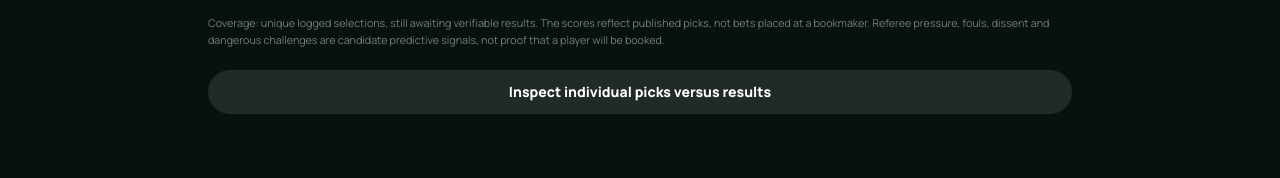
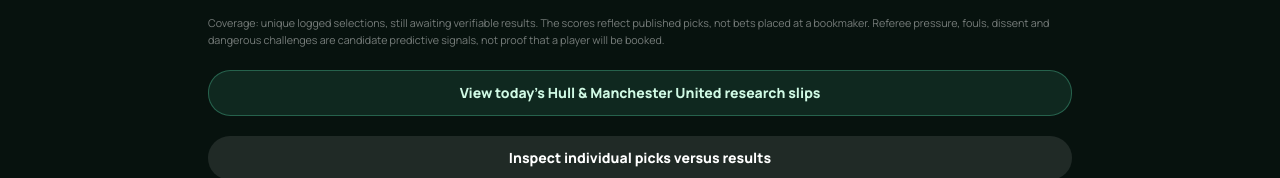
Before and after one commit to blineth/footballcards, a Next.js app: page /accuracy in a window 1280 px wide. Shown: the part 1690-1868 px from the top of the page. Built offline with nearby package versions, Linux system fonts and the light colour scheme; no server answers; the database is empty.

Commit message:
Link today's player picks and five-leg research slips from accuracy dashboard

```diff
--- a/app/accuracy/page.tsx
+++ b/app/accuracy/page.tsx
@@ -159,6 +159,7 @@ export default function AccuracyPage(){
           <div className="mt-3 space-y-2">{(data.liveCardSignals??[]).map(x=><div key={x.signal} className="flex justify-between gap-3 rounded-xl bg-black/25 p-3"><div><p className="text-sm font-bold">{x.signal}</p><p className="text-[0.58rem] text-white/40">{x.hits}/{x.graded} · predicted {num(x.avg_confidence)}</p></div><p className="font-mono text-lg font-black">{pct(x.hits,x.graded)}</p></div>)}</div>
         </section>
         <p className="text-[0.67rem] leading-relaxed text-white/45">Coverage: {data.coverage?.unique_saved} unique logged selections, {data.coverage?.ungraded} still awaiting verifiable results. The scores reflect published picks, not bets placed at a bookmaker. Referee pressure, fouls, dissent and dangerous challenges are candidate predictive signals, not proof that a player will be booked.</p>
+        <Link href="/today" className="block rounded-xl border border-emerald-300/30 bg-emerald-300/10 px-4 py-3 text-center text-sm font-black text-emerald-100">View today’s Hull & Manchester United research slips</Link>
         <Link href="/admin/recommendation-audit" className="block rounded-xl bg-white/10 px-4 py-3 text-center text-sm font-black">Inspect individual picks versus results</Link>
       </>:null}
     </div>
```
